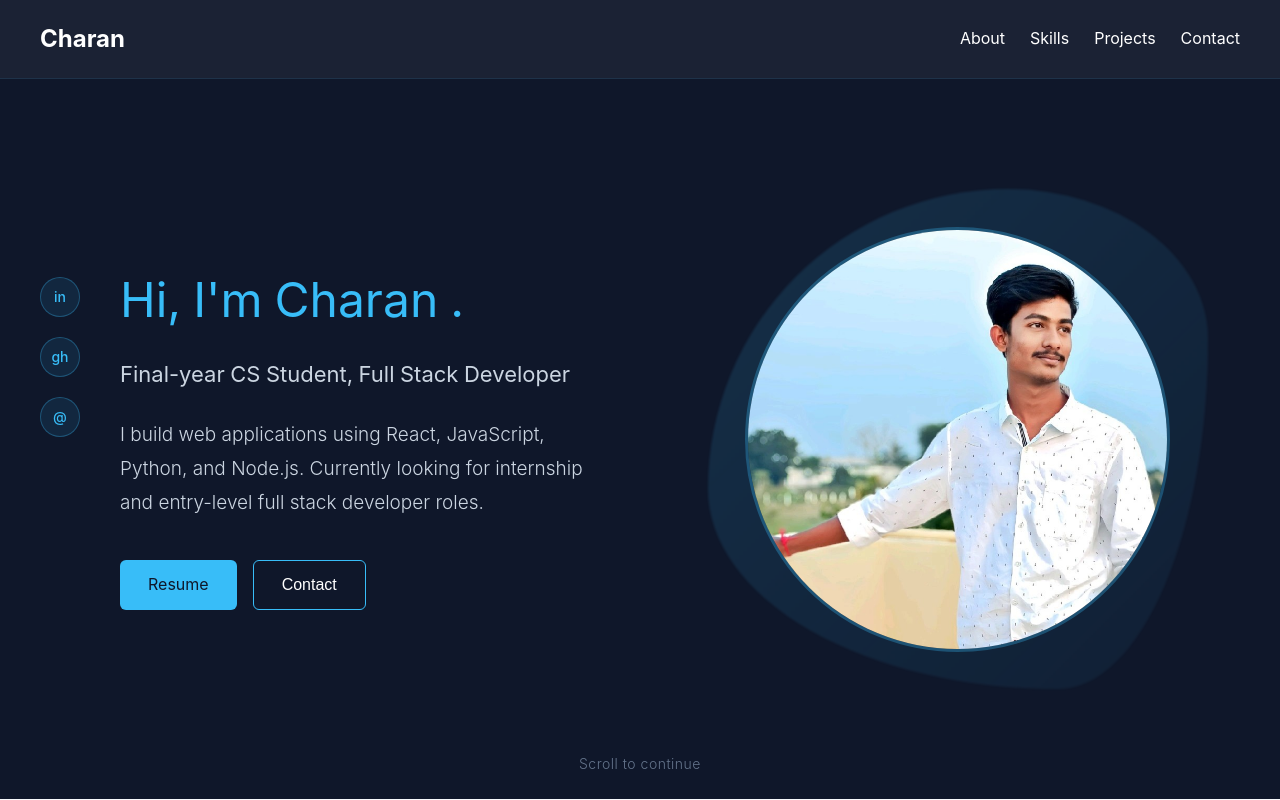
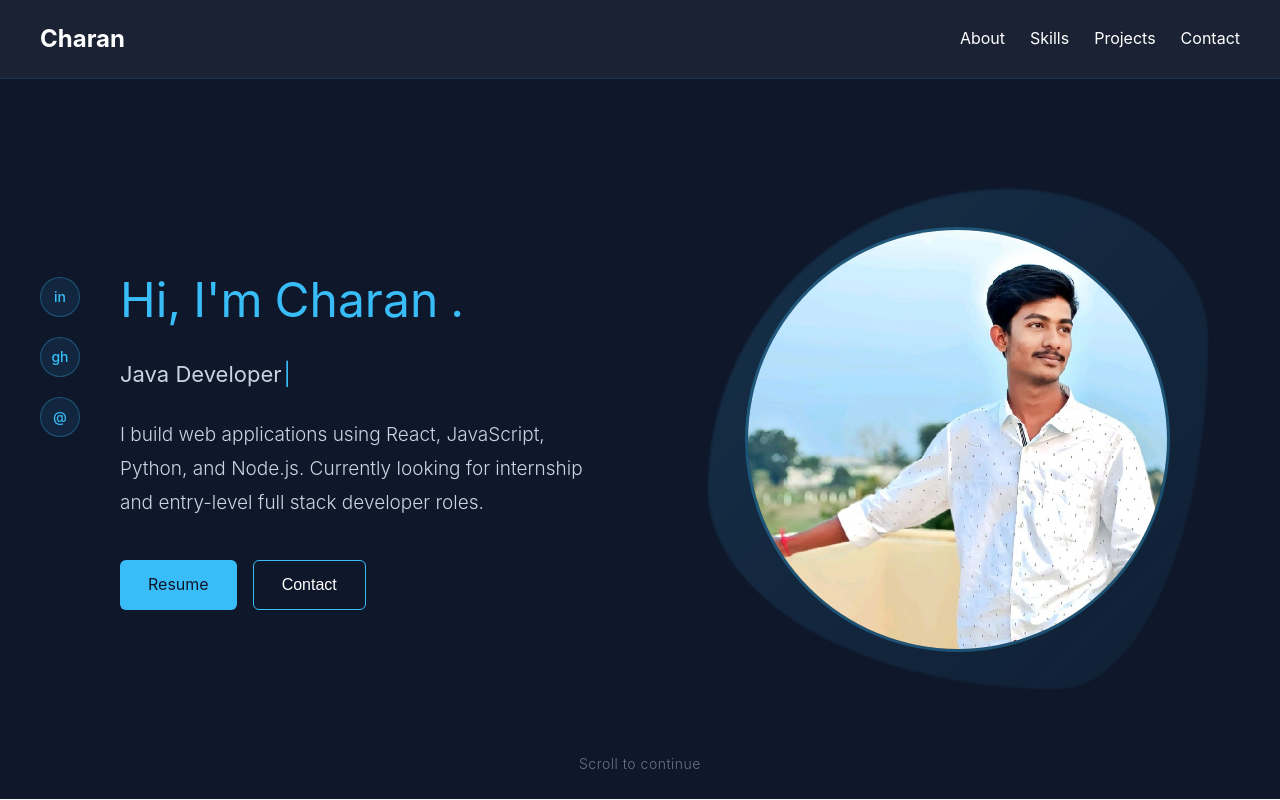
Before and after one commit to charanramagiri/portfolio, a React (Vite) app: page / in a window 1280 px wide. Shown: the top 800 px of the page. Built offline with nearby package versions, Linux system fonts and the light colour scheme.

Commit message:
The typing animation is integrated and cycles through the roles with a blinking cursor

```diff
--- a/src/components/Hero/Hero.css
+++ b/src/components/Hero/Hero.css
@@ -80,6 +80,22 @@
     font-weight: 400;
     color: #cbd5e1;
     line-height: 1.4;
+}
+
+.typing-cursor {
+    display: inline-block;
+    margin-left: 2px;
+    color: #38bdf8;
+    animation: blink 1s infinite;
+}
+
+@keyframes blink {
+    0%, 50% {
+        opacity: 1;
+    }
+    51%, 100% {
+        opacity: 0;
+    }
 }
 
 .hero p {
--- a/src/components/Hero/Hero.jsx
+++ b/src/components/Hero/Hero.jsx
@@ -1,6 +1,7 @@
 import "./Hero.css";
 import profile from "../../assets/images/profile.jpg";
 import { motion, useReducedMotion } from "framer-motion";
+import TypingText from "./TypingText";
 
 const wordVariants = {
   hidden: { opacity: 0, y: 20 },
@@ -49,7 +50,6 @@ const containerVariantsReduced = {
 function Hero() {
   const shouldReduceMotion = useReducedMotion();
   const h1Words = ["Hi,", "I'm"];
-  const h2Words = "Final-year CS Student, Full Stack Developer".split(" ");
   const wordVariant = shouldReduceMotion ? wordVariantsReduced : wordVariants;
   const containerVariant = shouldReduceMotion ? containerVariantsReduced : containerVariants;
 
@@ -104,13 +104,8 @@ function Hero() {
                 variants={containerVariant}
                 style={{ display: "inline-block" }}
               >
-                {h2Words.map((word, index) => (
-                  <span key={index} style={{ display: "inline-block", marginRight: "0.25em" }}>
-                    <motion.span variants={wordVariant} style={{ display: "inline-block" }}>
-                      {word}
-                    </motion.span>
-                  </span>
-                ))}
+
+                <TypingText />
               </motion.span>
             </h2>
 
--- /dev/null
+++ b/src/components/Hero/TypingText.jsx
@@ -0,0 +1,90 @@
+import { useState, useEffect } from "react";
+import { useReducedMotion } from "framer-motion";
+
+const roles = [
+  "Full Stack Developer",
+  "Java Developer",
+  "AI/ML Enthusiast",
+];
+
+const TYPING_SPEED = 50; // milliseconds per character
+const DELETING_SPEED = 20; // milliseconds per character
+const PAUSE_DURATION = 2000; // pause after typing complete
+const INITIAL_DELAY = 800; // delay before starting
+
+function TypingText() {
+  const shouldReduceMotion = useReducedMotion();
+  const [currentRoleIndex, setCurrentRoleIndex] = useState(0);
+  const [displayedText, setDisplayedText] = useState("");
+  const [isDeleting, setIsDeleting] = useState(false);
+  const [isPaused, setIsPaused] = useState(false);
+  const [hasStarted, setHasStarted] = useState(false);
+
+  useEffect(() => {
+    if (shouldReduceMotion) {
+      // For reduced motion, just show the first role
+      setDisplayedText(roles[0]);
+      return;
+    }
+
+    if (!hasStarted) {
+      const initialTimeout = setTimeout(() => {
+        setHasStarted(true);
+        setDisplayedText(roles[0][0]);
+      }, INITIAL_DELAY);
+
+      return () => clearTimeout(initialTimeout);
+    }
+  }, [hasStarted, shouldReduceMotion]);
+
+  useEffect(() => {
+    if (shouldReduceMotion || !hasStarted) return;
+
+    const currentRole = roles[currentRoleIndex];
+    let timeoutId;
+
+    if (isPaused) {
+      // Pause after typing is complete
+      timeoutId = setTimeout(() => {
+        setIsPaused(false);
+        setIsDeleting(true);
+      }, PAUSE_DURATION);
+    } else if (isDeleting) {
+      // Deleting characters
+      if (displayedText.length > 0) {
+        timeoutId = setTimeout(() => {
+          setDisplayedText(currentRole.slice(0, displayedText.length - 1));
+        }, DELETING_SPEED);
+      } else {
+        // Move to next role
+        setIsDeleting(false);
+        setCurrentRoleIndex((prev) => (prev + 1) % roles.length);
+      }
+    } else {
+      // Typing characters
+      if (displayedText.length < currentRole.length) {
+        timeoutId = setTimeout(() => {
+          setDisplayedText(currentRole.slice(0, displayedText.length + 1));
+        }, TYPING_SPEED);
+      } else {
+        // Typing complete, pause
+        setIsPaused(true);
+      }
+    }
+
+    return () => {
+      if (timeoutId) {
+        clearTimeout(timeoutId);
+      }
+    };
+  }, [displayedText, isDeleting, isPaused, currentRoleIndex, hasStarted, shouldReduceMotion]);
+
+  return (
+    <span style={{ minWidth: "280px", display: "inline-block" }}>
+      {displayedText}
+      {!shouldReduceMotion && <span className="typing-cursor">|</span>}
+    </span>
+  );
+}
+
+export default TypingText;
```
